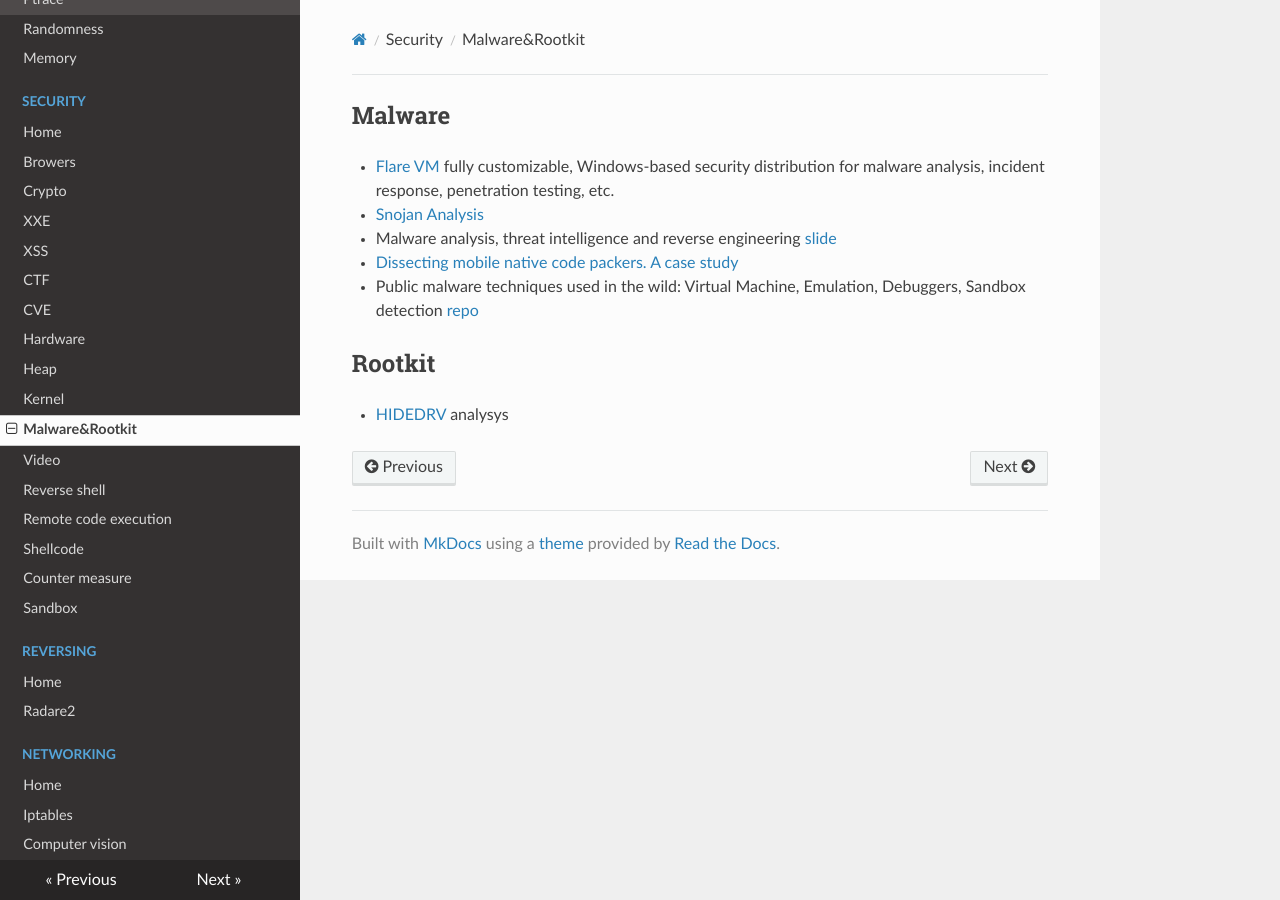
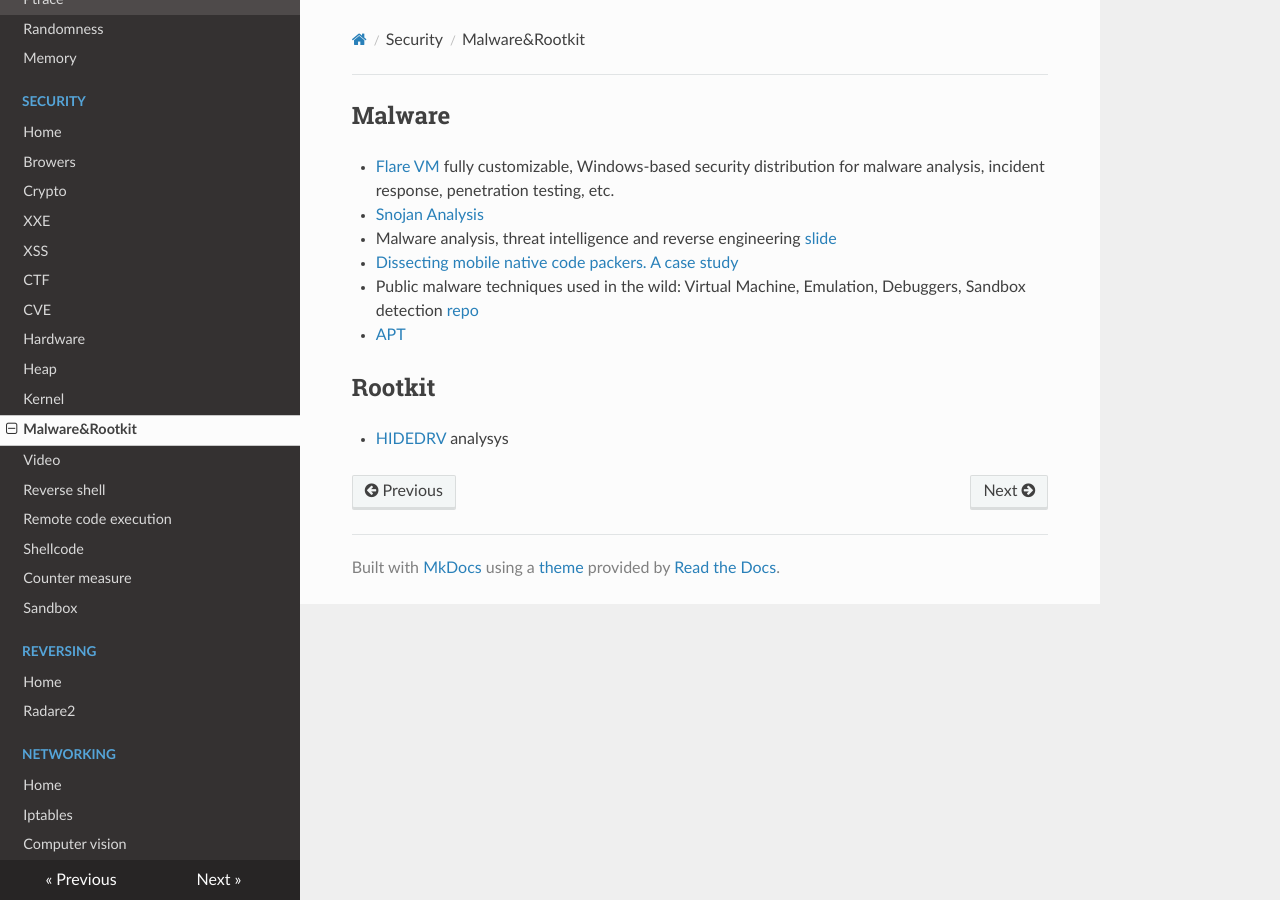
Before and after one commit to gipi/low-level, an MkDocs documentation site: the page built from docs/security/malware.md, in a window 1280 px wide. Built offline with MkDocs 1.6.1, drawn with Linux system fonts in a browser that asks for light colours; nearby versions of some CDN libraries; old or Windows-style settings are respelled for this version of MkDocs.

Commit message:
Update malware.md

```diff
--- a/docs/security/malware.md
+++ b/docs/security/malware.md
@@ -5,6 +5,7 @@
  - Malware analysis, threat intelligence and reverse engineering [slide](https://www.slideshare.net/bartblaze/malware-analysis-threat-intelligence-and-reverse-engineering)
  - [Dissecting mobile native code packers. A case study](https://blog.zimperium.com/dissecting-mobile-native-code-packers-case-study/)
  - Public malware techniques used in the wild: Virtual Machine, Emulation, Debuggers, Sandbox detection [repo](https://github.com/LordNoteworthy/al-khaser)
+ - [APT](https://azeria-labs.com/advanced-persistent-threat/)
 
 ## Rootkit
  - [HIDEDRV](http://www.sekoia.fr/blog/wp-content/uploads/2016/10/Rootkit-analysis-Use-case-on-HIDEDRV-v1.6.pdf) analysys
```
